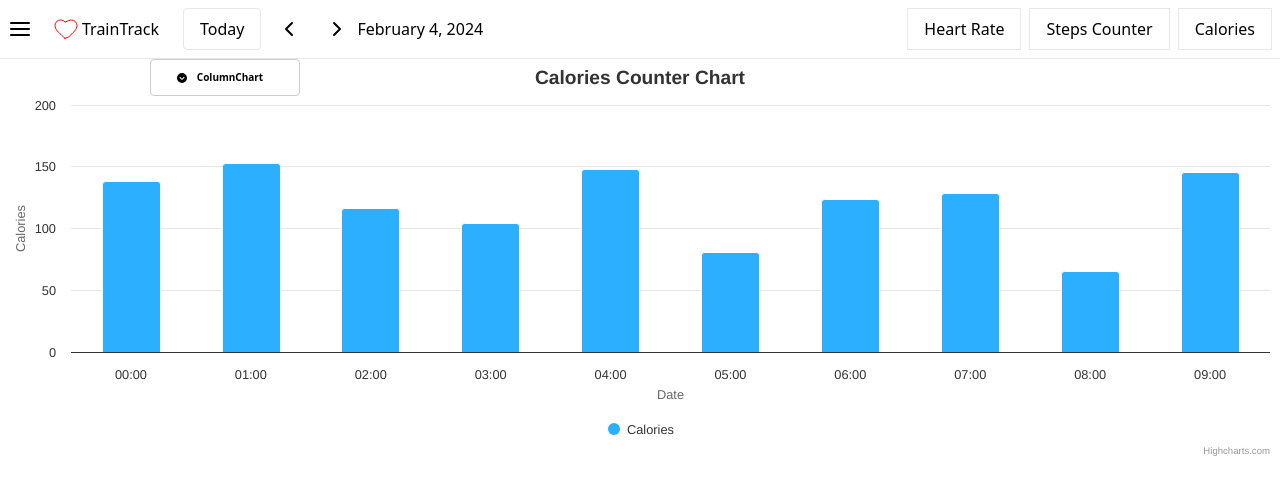
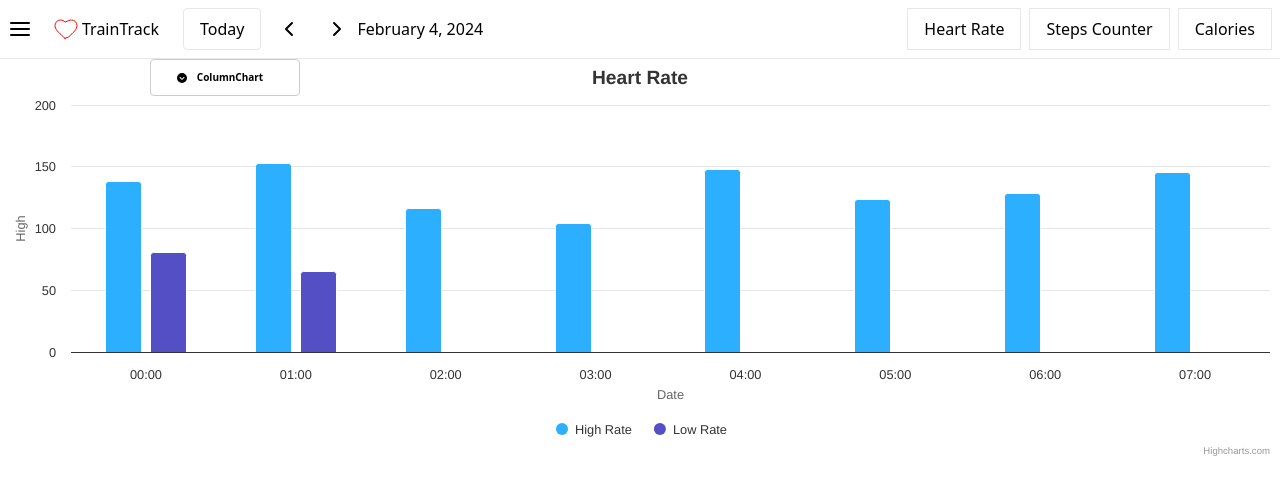
Before and after one commit to alnikif/TrainTrack, a Next.js app: page / in a window 1280 px wide. Shown: the top 492 px of the page. Built offline with nearby package versions, Linux system fonts and the light colour scheme.

Commit message:
add second series to heart rate chart

```diff
--- a/components/Calendar/Calendar.tsx
+++ b/components/Calendar/Calendar.tsx
@@ -11,7 +11,10 @@ const Calendar = () => {
 
   const handleDateChange = (date: Date | null) => {
     if (date) {
-      setInitialDate(date)
+      setSelectedDate((prevState) => ({
+        ...prevState,
+        endDate: date,
+      }))
     }
   }
 
@@ -29,7 +32,7 @@ const Calendar = () => {
       startDate={startDate}
       endDate={endDate}
       selectsRange
-      selected={initialDate}
+      selected={endDate}
       onChange={onChange}
       onSelect={handleDateChange}
     />
--- a/components/Chart/Chart.tsx
+++ b/components/Chart/Chart.tsx
@@ -9,12 +9,13 @@ import ChartTypesDropdown from '../Dropdown/ChartTypesDropdown/ChartTypesDropdow
 
 interface ChartPropsType {
   data: ChartDataItem[]
+  title: string
 }
 
 const Chart: FC<ChartPropsType> = (props) => {
   const { chartType } = useContext(ChartTypeContext)
-  const { data } = props
-  const { options } = GetChartOptions(data, chartType, 'Calories Counter Chart', 'Calories')
+  const { data, title } = props
+  const { options } = GetChartOptions(data, chartType, title, 'Calories')
 
   return (
     <div>
--- a/components/Charts/HeartRateChart.tsx
+++ b/components/Charts/HeartRateChart.tsx
@@ -1,12 +1,26 @@
+import Highcharts from 'highcharts'
+import HighchartsReact from 'highcharts-react-official'
 import React, { useContext } from 'react'
 
+import { ChartTypeContext } from '../../providers/ChartTypesProvider'
 import { FilterDataContext } from '../../providers/HeartRateDataProvider'
+import GetChartOptions from '../../utils/getChartOptions'
+import getHeartRateChartOptions from '../../utils/getHeartRateChartOptions'
 import Chart from '../Chart/Chart'
+import ChartTypesDropdown from '../Dropdown/ChartTypesDropdown/ChartTypesDropdown'
 
 const HeartRateChart = () => {
   const filteredData = useContext(FilterDataContext)
 
-  return <Chart data={filteredData} />
+  const { chartType } = useContext(ChartTypeContext)
+  const options = getHeartRateChartOptions(filteredData, chartType, 'Heart Rate', 'High', 'High Rate', 'Low Rate')
+  console.log(filteredData)
+  return (
+    <div>
+      <ChartTypesDropdown />
+      <HighchartsReact highcharts={Highcharts} options={options} />
+    </div>
+  )
 }
 
 export default HeartRateChart
--- a/pages/calories-counter-chart/index.tsx
+++ b/pages/calories-counter-chart/index.tsx
@@ -8,7 +8,7 @@ import { CaloriesDataContext } from '../../providers/CaloriesDataProvider'
 const CaloriesCounterChart = () => {
   const stepsData = useContext(CaloriesDataContext)
 
-  return <Chart data={stepsData} />
+  return <Chart data={stepsData} title="Calories Chart" />
 }
 
 export default CaloriesCounterChart
--- a/pages/heart-rate-chart/index.tsx
+++ b/pages/heart-rate-chart/index.tsx
@@ -6,7 +6,7 @@ import { FilterDataContext } from '../../providers/HeartRateDataProvider'
 const HeartRateChart = () => {
   const filteredData = useContext(FilterDataContext)
 
-  return <Chart data={filteredData} />
+  return <Chart data={filteredData} title="Heart Rate" />
 }
 
 export default HeartRateChart
--- a/pages/steps-counter-chart/index.tsx
+++ b/pages/steps-counter-chart/index.tsx
@@ -6,7 +6,7 @@ import { StepsCounterContext } from '../../providers/StepsCounterDataProvider'
 const StepsCounterChart = () => {
   const stepsData = useContext(StepsCounterContext)
 
-  return <Chart data={stepsData} />
+  return <Chart data={stepsData} title="Steps Counter" />
 }
 
 export default StepsCounterChart
--- a/providers/DateProvider.tsx
+++ b/providers/DateProvider.tsx
@@ -19,7 +19,7 @@ interface DateProviderProps {
 }
 
 export const DateProvider: React.FC<DateProviderProps> = ({ children }) => {
-  const [selectedDate, setSelectedDate] = useState({ startDate: new Date('2024-02-02'), endDate: new Date() })
+  const [selectedDate, setSelectedDate] = useState({ startDate: new Date(), endDate: new Date() })
 
   const contextValue: DateContextType = {
     selectedDate,
--- /dev/null
+++ b/utils/getHeartRateChartOptions.ts
@@ -0,0 +1,58 @@
+import { ChartDataItem } from '../types/chartData'
+
+import getDateFormattedTime from './getDateFormattedTime'
+
+function getHeartRateChartOptions(
+  data: ChartDataItem[],
+  chartType: string,
+  title: string,
+  yTitle: string,
+  highRateTitle: string,
+  lowRateTitle: string,
+) {
+  const xAxisData = data.map((item) => getDateFormattedTime(item[0]))
+
+  const seriesData = data.map((item) => item[1])
+
+  const highRate = data.filter((el) => {
+    return el[1] > 100
+  })
+  const lowRate = data.filter((el) => {
+    return el[1] < 100
+  })
+
+  const options = {
+    chart: {
+      type: chartType,
+    },
+    title: {
+      text: title,
+    },
+    xAxis: {
+      type: 'datetime',
+      title: {
+        text: 'Date',
+      },
+      categories: xAxisData,
+    },
+    yAxis: {
+      title: {
+        text: yTitle,
+      },
+    },
+    series: [
+      {
+        name: highRateTitle,
+        data: highRate,
+      },
+      {
+        name: lowRateTitle,
+        data: lowRate,
+      },
+    ],
+  }
+
+  return options
+}
+
+export default getHeartRateChartOptions
```
